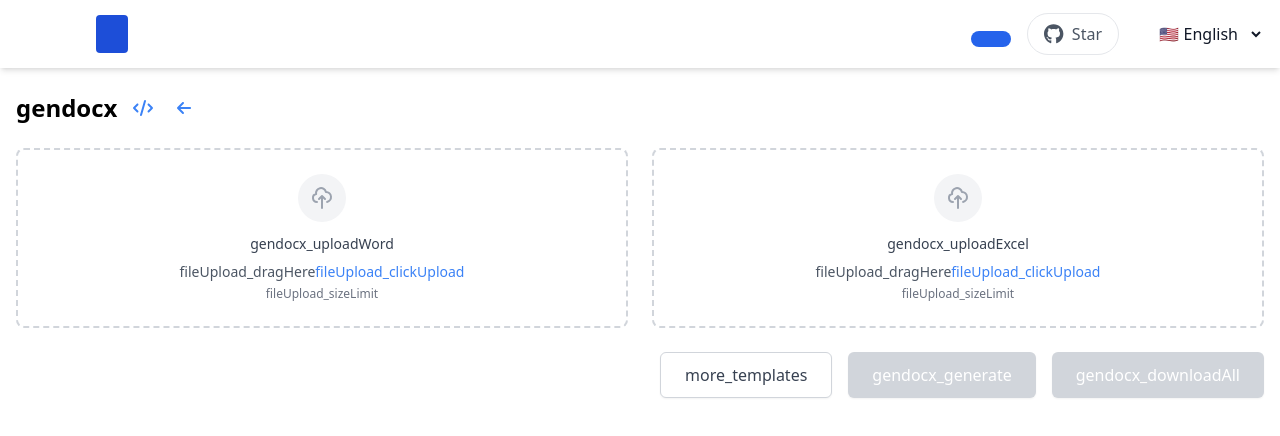
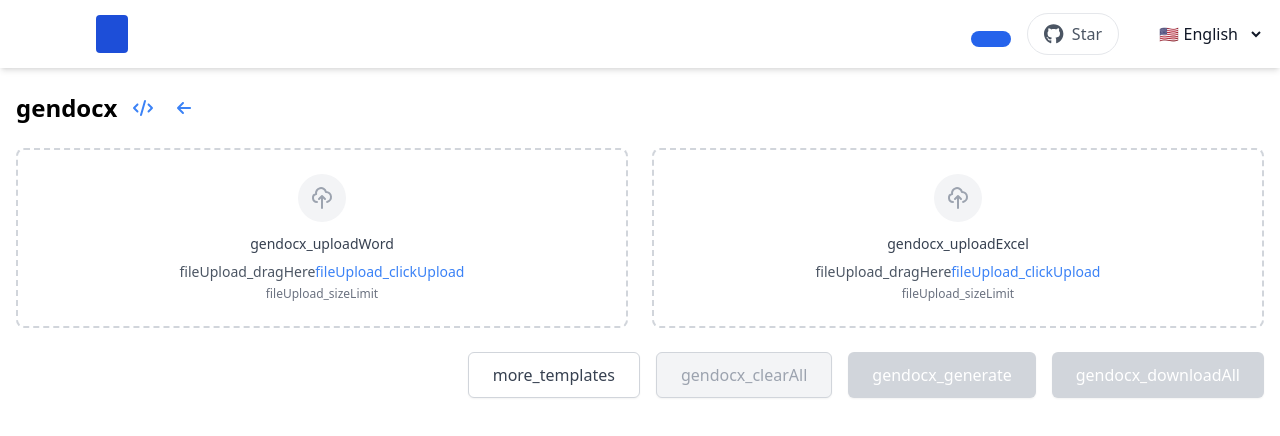
Before and after one commit to selfboot/ai_gallery, a Next.js app: page /1/tools/gendocx in a window 1280 px wide. Shown: the top 436 px of the page. Built offline with nearby package versions, Linux system fonts and the light colour scheme.

Commit message:
Fix genword

```diff
--- a/src/app/[lang]/tools/gendocx/content.js
+++ b/src/app/[lang]/tools/gendocx/content.js
@@ -80,6 +80,7 @@ export default function GenDocx() {
   const [pageSize, setPageSize] = useState(10);
   const [isModalOpen, setIsModalOpen] = useState(false);
   const [modalMessage, setModalMessage] = useState('');
+  const [uploadBoxResetKey, setUploadBoxResetKey] = useState(0);
 
   const totalPages = Math.ceil(excelData.length / pageSize);
 
@@ -299,11 +300,30 @@ export default function GenDocx() {
     }
   };
 
+  const handleClearAll = () => {
+    Object.values(previewUrls).forEach((url) => {
+      URL.revokeObjectURL(url);
+    });
+
+    setExcelFile(null);
+    setWordTemplate(null);
+    setIsGenerating(false);
+    setIsZipReady(false);
+    zipRef.current = null;
+    setExcelHeaders([]);
+    setExcelData([]);
+    setPreviewUrls({});
+    setCurrentPage(1);
+    setPageSize(10);
+    setUploadBoxResetKey((prev) => prev + 1);
+  };
+
   return (
     <div className="w-full mx-auto mt-4">
       <div className="grid grid-cols-1 lg:grid-cols-2 gap-4 lg:gap-6 mb-6">
       <div className="w-full">
           <FileUploadBox
+            key={`word-${uploadBoxResetKey}`}
             accept=".docx"
             onChange={handleWordTemplateUpload}
             title={t('gendocx_uploadWord')}
@@ -313,6 +333,7 @@ export default function GenDocx() {
         </div>
         <div className="w-full">
           <FileUploadBox
+            key={`excel-${uploadBoxResetKey}`}
             accept=".xlsx,.xls"
             onChange={handleExcelUpload}
             title={t('gendocx_uploadExcel')}
@@ -331,6 +352,16 @@ export default function GenDocx() {
         >
           <span className="group-hover:translate-x-0.5 transition-transform">{t('more_templates')}</span>
         </Link>
+
+        <button
+          onClick={handleClearAll}
+          disabled={isGenerating || (!excelFile && !wordTemplate && excelData.length === 0 && !isZipReady)}
+          className="px-6 py-2.5 bg-white text-gray-700 border border-gray-300 rounded-md hover:bg-gray-50
+            hover:text-red-600 hover:border-red-300 disabled:bg-gray-100 disabled:text-gray-400
+            disabled:cursor-not-allowed transition-all shadow-sm hover:shadow-md w-full sm:w-auto"
+        >
+          {t('gendocx_clearAll')}
+        </button>
 
         <button
           onClick={handleGenerate}
```
Also changed, not shown: src/app/dictionaries/en.json, src/app/dictionaries/zh.json.
